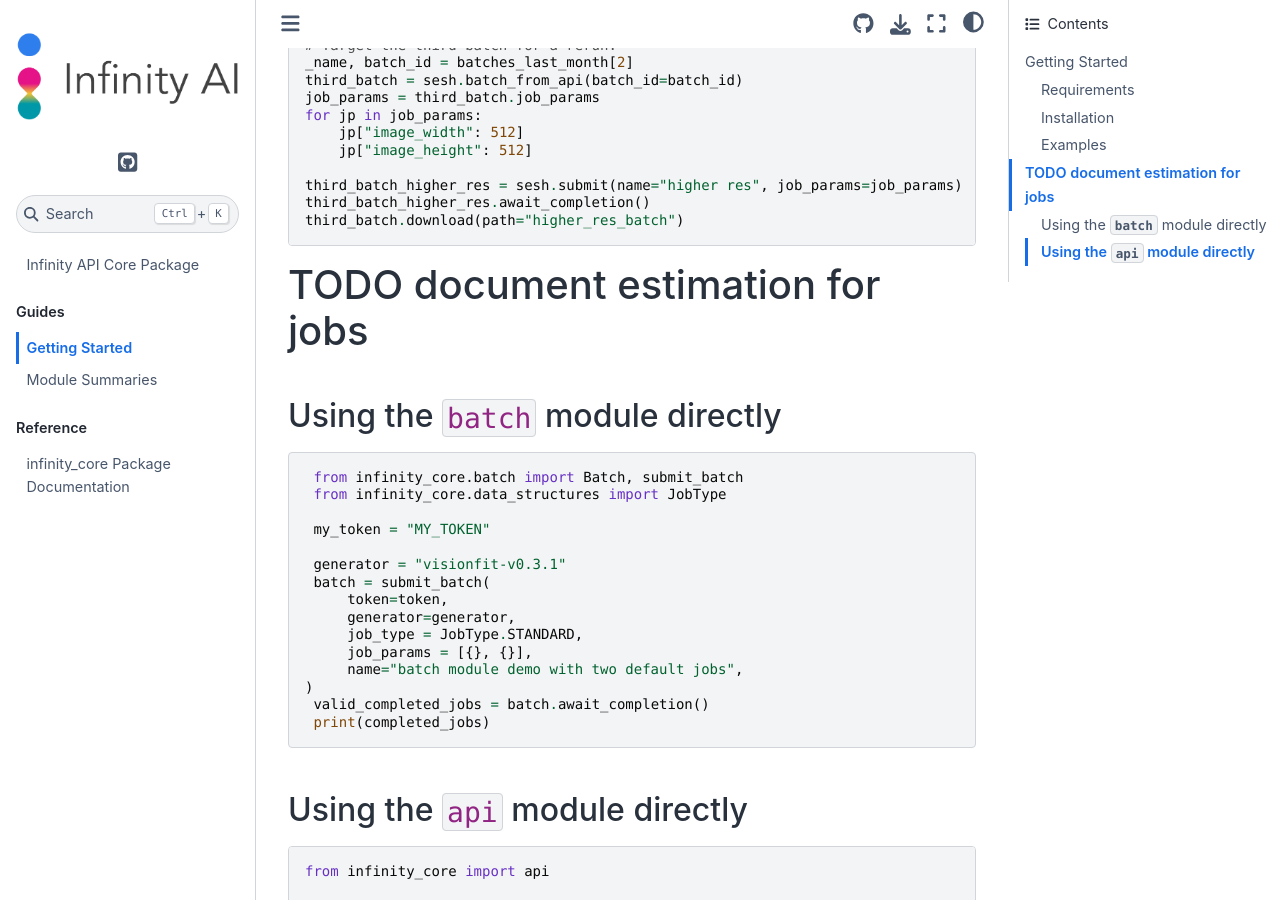
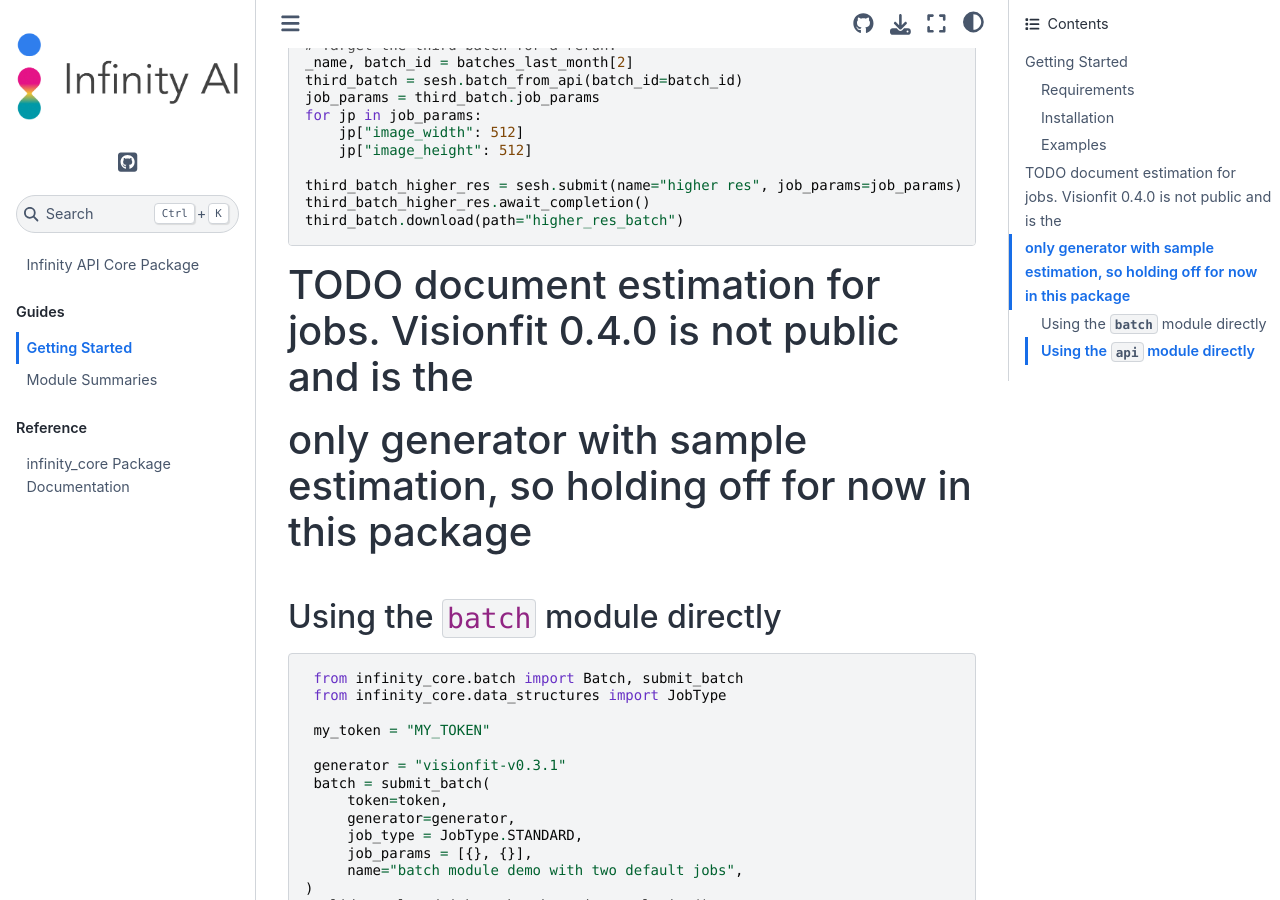
Before and after one commit to toinfinityai/infinity-core, a Sphinx documentation site: the page built from docs/source/getting_started.md, in a window 1280 px wide and 900 px high, scrolled down 3387 px. Built offline with Sphinx 7.4.7 and the Sphinx Book theme 1.1.4, drawn with Linux system fonts in a browser that asks for light colours.

Commit message:
Update TODO for documentation

````diff
--- a/docs/source/getting_started.md
+++ b/docs/source/getting_started.md
@@ -193,7 +193,8 @@ third_batch_higher_res.await_completion()
 third_batch.download(path="higher_res_batch")
 ```
 
-# TODO document estimation for jobs
+# TODO document estimation for jobs. Visionfit 0.4.0 is not public and is the
+# only generator with sample estimation, so holding off for now in this package
 
 ### Using the `batch` module directly
 
````
